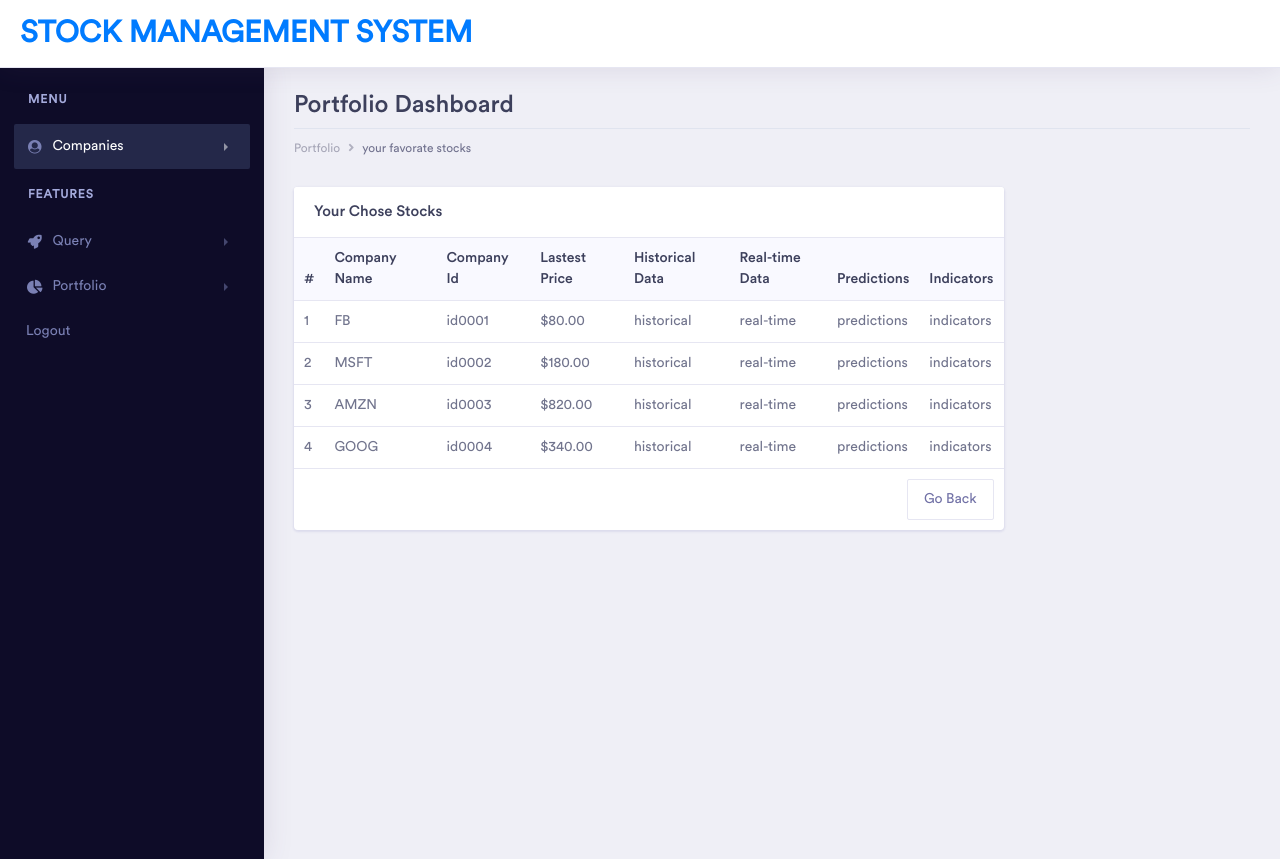
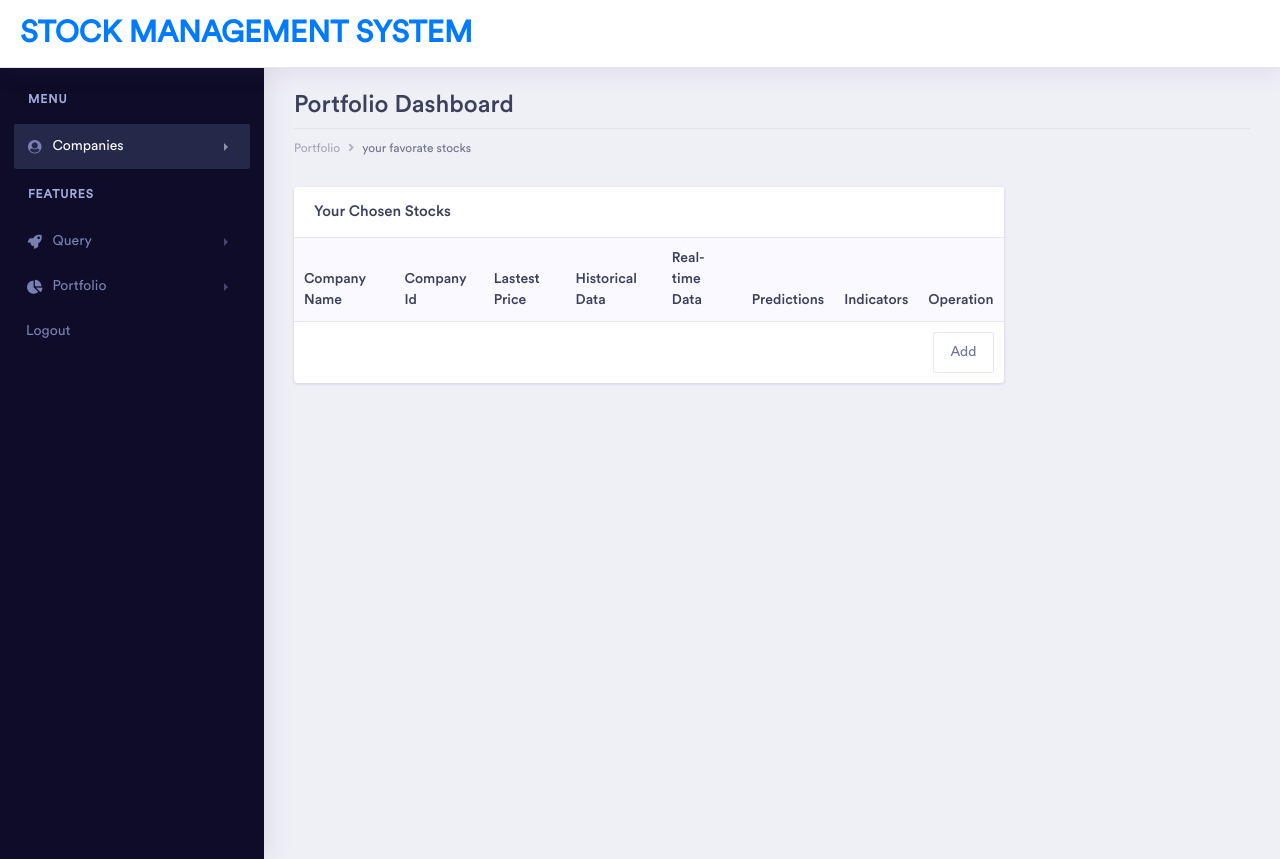
Before and after one commit to YujiaFan10/ECE568Final, a Flask app: page /portfolio.html in a window 1280 px wide. Shown: the top 859 px of the page. Run offline with Flask 2, Linux system fonts and the light colour scheme; some libraries are stand-ins or nearby versions; some web fonts are replaced.

Commit message:
Update portfolio.html

```diff
--- a/app/templates/portfolio.html
+++ b/app/templates/portfolio.html
@@ -6,15 +6,15 @@
     <meta charset="utf-8">
     <meta name="viewport" content="width=device-width, initial-scale=1, shrink-to-fit=no">
     <!-- Bootstrap CSS -->
-    <link rel="stylesheet" href="{{ url_for('static', filename='assets/vendor/bootstrap/css/bootstrap.min.css') }}">
-    <link rel="stylesheet" href="{{ url_for('static', filename='assets/vendor/fonts/circular-std/style.css') }}">
-    <link rel="stylesheet" href="{{ url_for('static', filename='assets/libs/css/style.css') }}">
-    <link rel="stylesheet" href="{{ url_for('static', filename='assets/vendor/fonts/fontawesome/css/fontawesome-all.css') }}">
-    <link rel="stylesheet" href="{{ url_for('static', filename='assets/vendor/charts/chartist-bundle/chartist.css') }}">
-    <link rel="stylesheet" href="{{ url_for('static', filename='assets/vendor/charts/morris-bundle/morris.css') }}">
-    <link rel="stylesheet" href="{{ url_for('static', filename='assets/vendor/fonts/material-design-iconic-font/css/materialdesignicons.min.css') }}">
-    <link rel="stylesheet" href="{{ url_for('static', filename='assets/vendor/charts/c3charts/c3.css') }}">
-    <link rel="stylesheet" href="{{ url_for('static', filename='assets/vendor/fonts/flag-icon-css/flag-icon.min.css') }}">
+    <link rel="stylesheet" href="assets/vendor/bootstrap/css/bootstrap.min.css">
+    <link href="assets/vendor/fonts/circular-std/style.css" rel="stylesheet">
+    <link rel="stylesheet" href="assets/libs/css/style.css">
+    <link rel="stylesheet" href="assets/vendor/fonts/fontawesome/css/fontawesome-all.css">
+    <link rel="stylesheet" href="assets/vendor/charts/chartist-bundle/chartist.css">
+    <link rel="stylesheet" href="assets/vendor/charts/morris-bundle/morris.css">
+    <link rel="stylesheet" href="assets/vendor/fonts/material-design-iconic-font/css/materialdesignicons.min.css">
+    <link rel="stylesheet" href="assets/vendor/charts/c3charts/c3.css">
+    <link rel="stylesheet" href="assets/vendor/fonts/flag-icon-css/flag-icon.min.css">
     <title>Stock Price Prediction System</title>
 </head>
 
@@ -32,6 +32,7 @@
                 <button class="navbar-toggler" type="button" data-toggle="collapse" data-target="#navbarSupportedContent" aria-controls="navbarSupportedContent" aria-expanded="false" aria-label="Toggle navigation">
                     <span class="navbar-toggler-icon"></span>
                 </button>
+
             </nav>
         </div>
         <!-- ============================================================== -->
@@ -60,7 +61,7 @@
                                             <a class="nav-link" href="index.html">FB</a>
                                         </li>
                                         <li class="nav-item">
-                                            <a class="nav-link" href="index.html">MSFT</a>
+                                            <a class="nav-link" href="index.html" >MSFT</a>
                                         </li>
                                         <li class="nav-item">
                                             <a class="nav-link" href="index.html">AMZN</a>
@@ -121,12 +122,14 @@
                                         <li class="nav-item">
                                             <a class="nav-link" href="portfolio.html">Stock Portfolio</a>
                                         </li>
+
                                     </ul>
                                 </div>
                             </li>
                             <li class="nav-item">
                                 <a class="nav-link" href="login.html">Logout</a>
                             </li>
+
                         </ul>
                     </div>
                 </nav>
@@ -164,20 +167,22 @@
                     <!-- end pageheader  -->
                     <!-- ============================================================== -->
                     <div class="ecommerce-widget">
+
                         <div class="row">
                             <!-- ============================================================== -->
+
                             <!-- ============================================================== -->
-                            <!-- recent orders  -->
+
+                                          <!-- recent orders  -->
                             <!-- ============================================================== -->
                             <div class="col-xl-9 col-lg-12 col-md-6 col-sm-12 col-12">
                                 <div class="card">
-                                    <h5 class="card-header">Your Chose Stocks</h5>
+                                    <h5 class="card-header">Your Chosen Stocks</h5>
                                     <div class="card-body p-0">
                                         <div class="table-responsive">
                                             <table class="table">
                                                 <thead class="bg-light">
                                                     <tr class="border-0">
-                                                        <th class="border-0">#</th>
                                                         <th class="border-0">Company Name</th>
                                                         <th class="border-0">Company Id</th>
                                                         <th class="border-0">Lastest Price</th>
@@ -185,51 +190,25 @@
                                                         <th class="border-0">Real-time Data</th>
                                                         <th class="border-0">Predictions</th>
                                                         <th class="border-0">Indicators</th>
+                                                        <th class="border-0">Operation</th>
                                                     </tr>
                                                 </thead>
                                                 <tbody>
+                                                   <!-- {% for row in data %} -->
                                                     <tr>
-                                                        <td>1</td>
-                                                        <td>FB</td>
-                                                        <td>id0001 </td>
-                                                        <td>$80.00</td>
+                                                        <td>APPL</td>
+                                                        <td>2</td>
+                                                        <td>102</td>
                                                         <td><a href="historical.html">historical</a></td>
                                                         <td><a href="realtime.html">real-time</a></td>
                                                         <td><a href="predictions.html">predictions</a></td>
                                                         <td><a href="indicators.html">indicators</a></td>
+                                                        <td><a href="#">Delete</a></td>
                                                     </tr>
+                                                   <!--{% endfor %} -->
+
                                                     <tr>
-                                                        <td>2</td>
-                                                        <td>MSFT</td>
-                                                        <td>id0002 </td>
-                                                        <td>$180.00</td>
-                                                        <td><a href="historical.html">historical</a></td>
-                                                        <td><a href="realtime.html">real-time</a></td>
-                                                        <td><a href="predictions.html">predictions</a></td>
-                                                        <td><a href="indicators.html">indicators</a></td>
-                                                    </tr>
-                                                    <tr>
-                                                        <td>3</td>
-                                                        <td>AMZN</td>
-                                                        <td>id0003 </td>
-                                                        <td>$820.00</td>
-                                                        <td><a href="historical.html">historical</a></td>
-                                                        <td><a href="realtime.html">real-time</a></td>
-                                                        <td><a href="predictions.html">predictions</a></td>
-                                                        <td><a href="indicators.html">indicators</a></td>
-                                                    </tr>
-                                                    <tr>
-                                                        <td>4</td>
-                                                        <td>GOOG</td>
-                                                        <td>id0004 </td>
-                                                        <td>$340.00</td>
-                                                        <td><a href="historical.html">historical</a></td>
-                                                        <td><a href="realtime.html">real-time</a></td>
-                                                        <td><a href="predictions.html">predictions</a></td>
-                                                        <td><a href="indicators.html">indicators</a></td>
-                                                    </tr>
-                                                    <tr>
-                                                        <td colspan="9"><a href="index.html" class="btn btn-outline-light float-right">Go Back</a></td>
+                                                        <td colspan="9"><a href="revise.html" class="btn btn-outline-light float-right">Add</a></td>
                                                     </tr>
                                                 </tbody>
                                             </table>
@@ -240,10 +219,13 @@
                             <!-- ============================================================== -->
                             <!-- end recent orders  -->
 
+
                         </div>
+
                     </div>
                 </div>
             </div>
+
         </div>
         <!-- ============================================================== -->
         <!-- end wrapper  -->
@@ -254,25 +236,25 @@
     <!-- ============================================================== -->
     <!-- Optional JavaScript -->
     <!-- jquery 3.3.1 -->
-    <script src="{{ url_for('static', filename='assets/vendor/jquery/jquery-3.3.1.min.js') }}"></script>
+    <script src="assets/vendor/jquery/jquery-3.3.1.min.js"></script>
     <!-- bootstap bundle js -->
-    <script src="{{ url_for('static', filename='assets/vendor/bootstrap/js/bootstrap.bundle.js') }}"></script>
+    <script src="assets/vendor/bootstrap/js/bootstrap.bundle.js"></script>
     <!-- slimscroll js -->
-    <script src="{{ url_for('static', filename='assets/vendor/slimscroll/jquery.slimscroll.js') }}"></script>
+    <script src="assets/vendor/slimscroll/jquery.slimscroll.js"></script>
     <!-- main js -->
-    <script src="{{ url_for('static', filename='assets/libs/js/main-js.js') }}"></script>
+    <script src="assets/libs/js/main-js.js"></script>
     <!-- chart chartist js -->
-    <script src="{{ url_for('static', filename='assets/vendor/charts/chartist-bundle/chartist.min.js') }}"></script>
+    <script src="assets/vendor/charts/chartist-bundle/chartist.min.js"></script>
     <!-- sparkline js -->
-    <script src="{{ url_for('static', filename='assets/vendor/charts/sparkline/jquery.sparkline.js') }}"></script>
+    <script src="assets/vendor/charts/sparkline/jquery.sparkline.js"></script>
     <!-- morris js -->
-    <script src="{{ url_for('static', filename='assets/vendor/charts/morris-bundle/raphael.min.js') }}"></script>
-    <script src="{{ url_for('static', filename='assets/vendor/charts/morris-bundle/morris.js') }}"></script>
+    <script src="assets/vendor/charts/morris-bundle/raphael.min.js"></script>
+    <script src="assets/vendor/charts/morris-bundle/morris.js"></script>
     <!-- chart c3 js -->
-    <script src="{{ url_for('static', filename='assets/vendor/charts/c3charts/c3.min.js') }}"></script>
-    <script src="{{ url_for('static', filename='assets/vendor/charts/c3charts/d3-5.4.0.min.js') }}"></script>
-    <script src="{{ url_for('static', filename='assets/vendor/charts/c3charts/C3chartjs.js') }}"></script>
-    <script src="{{ url_for('static', filename='assets/libs/js/dashboard-ecommerce.js') }}"></script>
+    <script src="assets/vendor/charts/c3charts/c3.min.js"></script>
+    <script src="assets/vendor/charts/c3charts/d3-5.4.0.min.js"></script>
+    <script src="assets/vendor/charts/c3charts/C3chartjs.js"></script>
+    <script src="assets/libs/js/dashboard-ecommerce.js"></script>
 </body>
 
 </html>
```
